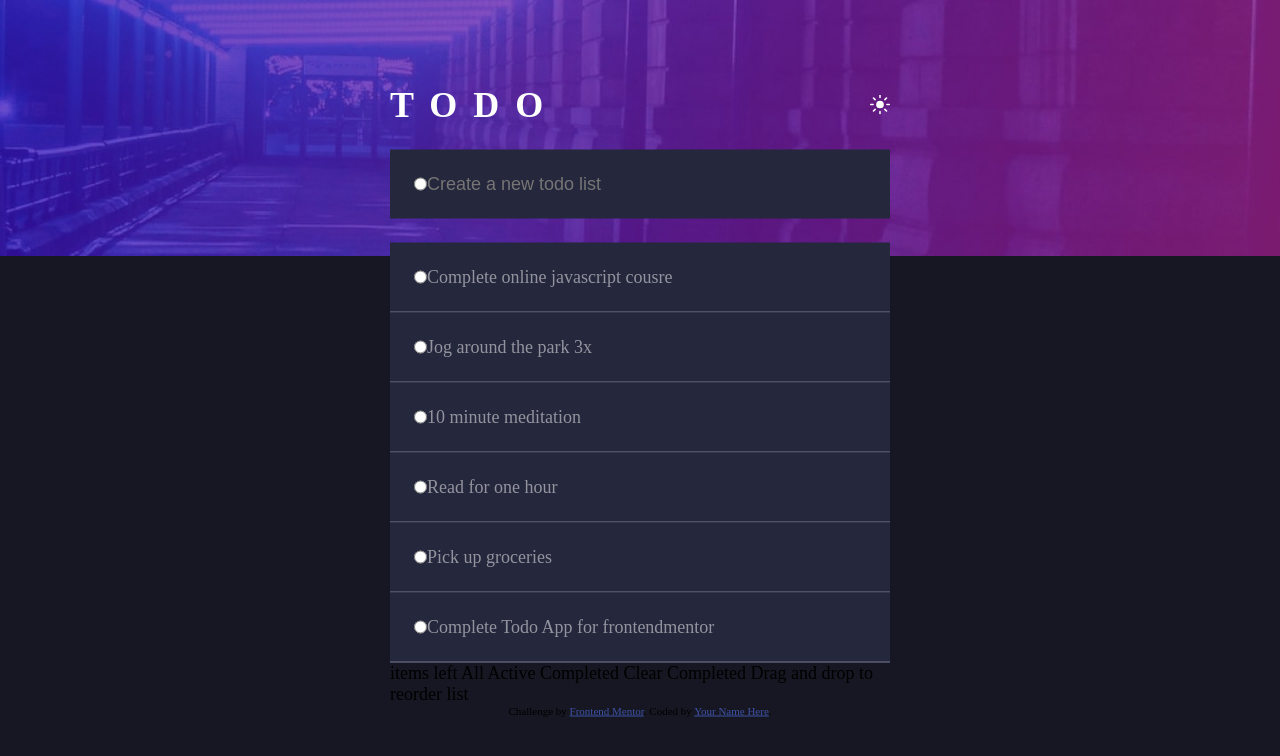
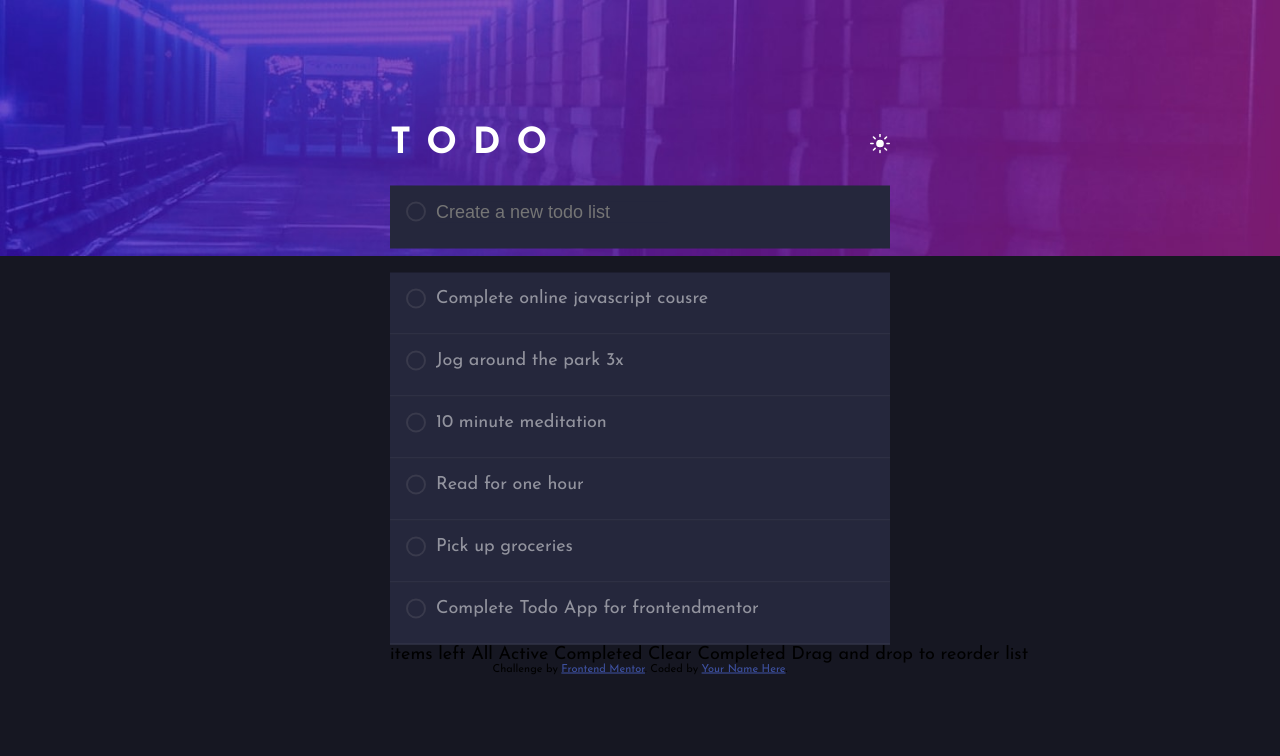
Before and after one commit to patlil2000/Todo_app, a plain HTML site: page index.html in a window 1280 px wide. Drawn offline with Linux system fonts and the light colour scheme.

Commit message:
New commit

```diff
--- a/index.html
+++ b/index.html
@@ -44,10 +44,17 @@
 
     <div class="new_todo">
 
-      <label for="">
-        <input type="radio">
-        <input type="text" placeholder="Create a new todo list">
-      </label>
+      <li>
+
+        <label for="">
+          <input type="checkbox">
+          <span class="checkbox-checkmark"></span>
+          <input type="text" placeholder="Create a new todo list">
+        </label>
+
+      </li>
+
+
 
     </div>
 
@@ -55,7 +62,8 @@
       <li>
 
         <label for="">
-          <input type="radio" id="inpu">
+          <input type="checkbox">
+          <span class="checkbox-checkmark"></span>
           <p>Complete online javascript cousre</p>
         </label>
 
@@ -64,7 +72,8 @@
       <li>
 
         <label for="">
-          <input type="radio">
+          <input type="checkbox">
+          <span class="checkbox-checkmark"></span>
           <p>Jog around the park 3x</p>
         </label>
 
@@ -73,7 +82,8 @@
       <li>
 
         <label for="">
-          <input type="radio">
+          <input type="checkbox">
+          <span class="checkbox-checkmark"></span>
           <p>10 minute meditation</p>
         </label>
 
@@ -82,7 +92,8 @@
       <li>
 
         <label for="">
-          <input type="radio">
+          <input type="checkbox">
+          <span class="checkbox-checkmark"></span>
           <p>Read for one hour</p>
         </label>
 
@@ -91,7 +102,8 @@
       <li>
 
         <label for="">
-          <input type="radio">
+          <input type="checkbox">
+          <span class="checkbox-checkmark"></span>
           <p>Pick up groceries</p>
         </label>
 
@@ -100,7 +112,8 @@
       <li>
 
        <label for="">
-          <input type="radio">
+          <input type="checkbox">
+          <span class="checkbox-checkmark"></span>
           <p>Complete Todo App for frontendmentor</p>
         </label>
 
--- a/style.css
+++ b/style.css
@@ -1,4 +1,4 @@
-
+@import url('https://fonts.googleapis.com/css2?family=Josefin+Sans:wght@400;700&family=League+Spartan:wght@700&display=swap');
 
 :root{
 
@@ -22,6 +22,8 @@
 body{
     background-color:hsl(235, 21%, 11%);
     font-size: 18px;
+    font-family: 'Josefin sans';
+    text-wrap: nowrap;
 }
 
 header{
@@ -57,7 +59,7 @@ input:nth-of-type(2){
 
 .new_todo{
     border: 1px solid white;
-    padding: 1.5rem;
+    padding: 1rem;
     display: flex;
     gap: 0.5rem;
     background-color: var(--VeryDarkDesaturatedBlue);
@@ -65,10 +67,46 @@ input:nth-of-type(2){
     margin-bottom: 1.5rem;
 }
 
+.new_todo > li {
+    list-style: none;
+}
+
+/* Hide the default checkbox */
+input[type="checkbox"] {
+    display: none;
+}
+
+/* Define the custom checkbox container */
+label {
+    position: relative;
+    padding-left: 30px; /* Space for the custom checkbox */
+    margin-bottom: 10px;
+    cursor: pointer;
+}
+
+/* Define the custom circular checkbox */
+.checkbox-checkmark  {
+    position: absolute;
+    top: 0;
+    left: 0;
+    height: 20px; /* Height of the custom checkbox */
+    width: 20px; /* Width of the custom checkbox */
+    background-color:var(--VeryDarkDesaturatedBlue); /* Background color when not selected */
+    background-color: linear-gradient(to right,hsl(192, 100%, 67%) to hsl(280, 87%, 65%));
+    border: 2px solid var(--VeryDarkGrayishBlue); /* Border of the custom checkbox */
+    border-radius: 50%; /* Make it circular */
+}
+
+/* Style the custom checkbox when checked */
+input[type="checkbox"]:checked + .checkbox-checkmark  {
+    background-color: linear-gradient(to right,hsl(192, 100%, 67%) to hsl(280, 87%, 65%)); /* Background color when selected */
+}
+
+
 .content > li{
     list-style: none;
-    padding: 1.5rem;
-    border-bottom: 1px solid var(--DarkGrayishBlue) ;
+    padding: 1rem;
+    border-bottom: 1px solid var(--VeryDarkGrayishBlue) ;
     background-color: var(--VeryDarkDesaturatedBlue);
 }
 
```
